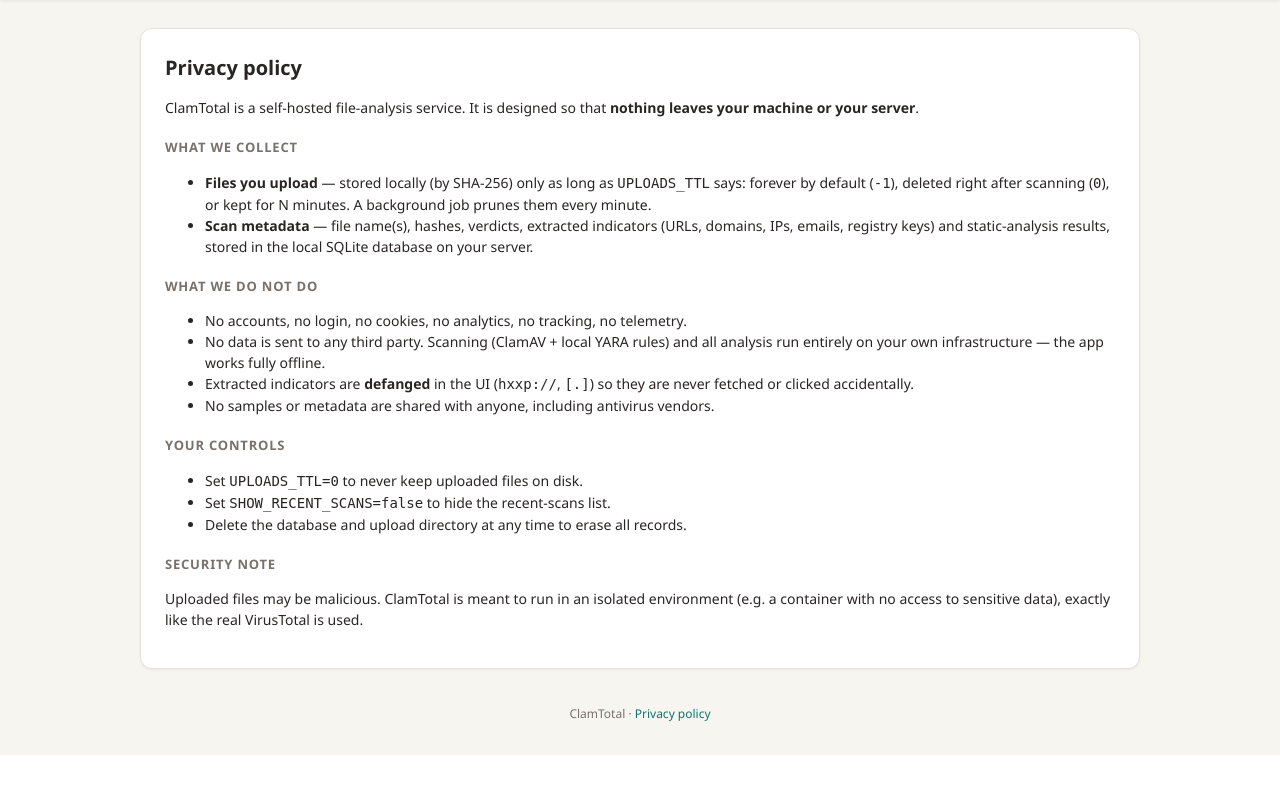
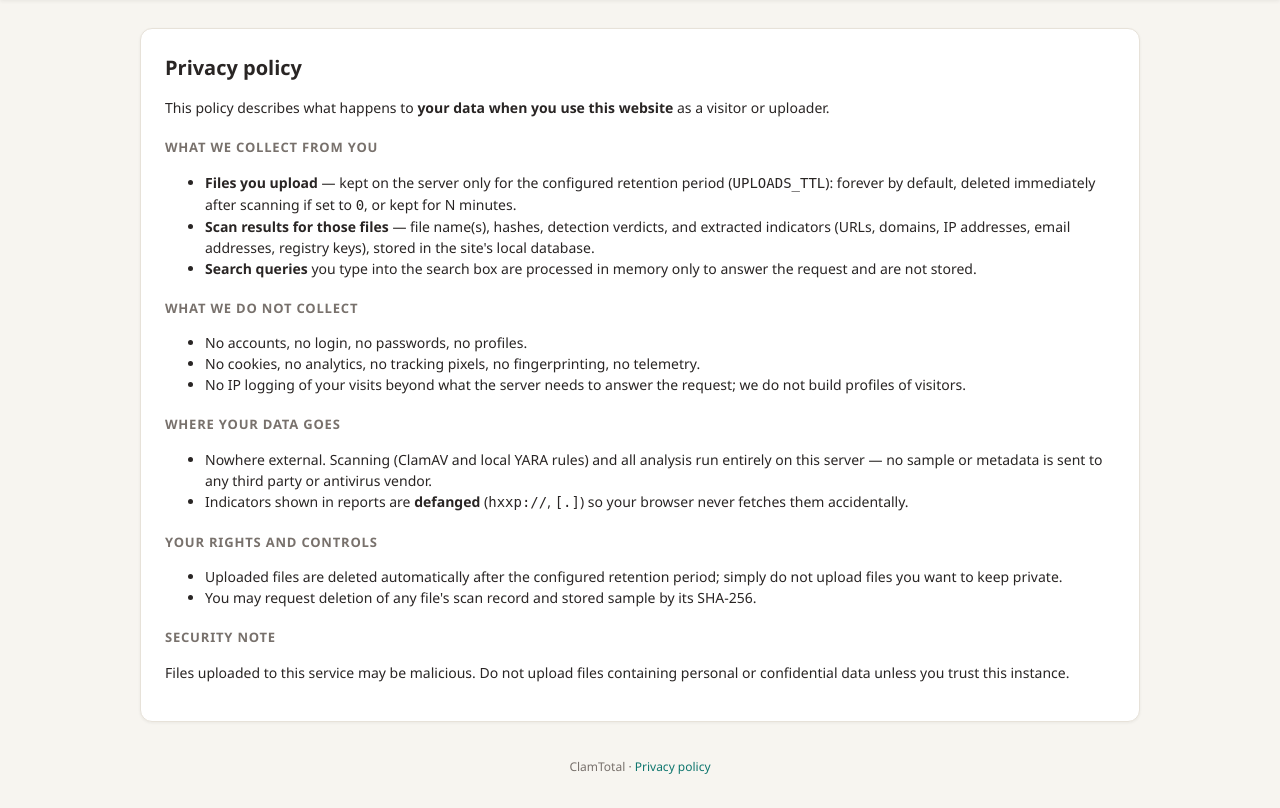
Before and after one commit to esoadamo/clamtotal, a FastAPI app: page /ui/privacy in a window 1280 px wide. Shown: the part 64-872 px from the top of the page. Before the commit the page ends 819 px from the top, so only its background shows below. Run offline with FastAPI, Linux system fonts and the light colour scheme.

Commit message:
ci: build and push container image to GHCR when tests pass on main; docs: rewrite privacy policy from the website user's perspective
Co-authored-by: esoadamo <esoadamo@users.noreply.github.com>

```diff
--- a/app/templates/base.html
+++ b/app/templates/base.html
@@ -9,11 +9,11 @@
 <meta property="og:type" content="website">
 <meta property="og:site_name" content="ClamTotal">
 <meta property="og:title" content="{{ og_title }}">
-<meta property="og:description" content="Analyze suspicious files with ClamAV — VirusTotal-style scan reports, self-hosted.">
+<meta property="og:description" content="Analyze suspicious files with ClamAV — VirusTotal-style scan reports.">
 <meta property="og:image" content="/static/og-card.svg">
 <meta name="twitter:card" content="summary_large_image">
 <meta name="twitter:title" content="{{ og_title }}">
-<meta name="twitter:description" content="Analyze suspicious files with ClamAV — VirusTotal-style scan reports, self-hosted.">
+<meta name="twitter:description" content="Analyze suspicious files with ClamAV — VirusTotal-style scan reports.">
 <meta name="twitter:image" content="/static/og-card.svg">
 <meta name="theme-color" content="#0f766e">
 <style>
--- a/app/templates/privacy.html
+++ b/app/templates/privacy.html
@@ -3,30 +3,35 @@
 {% block content %}
 <div class="card">
   <h2 style="font-size:20px; text-transform:none; letter-spacing:0; color:var(--text)">Privacy policy</h2>
-  <p>ClamTotal is a self-hosted file-analysis service. It is designed so that <strong>nothing leaves your machine or your server</strong>.</p>
+  <p>This policy describes what happens to <strong>your data when you use this website</strong> as a visitor or uploader.</p>
 
-  <h3 class="section-title" style="margin-top:20px">What we collect</h3>
+  <h3 class="section-title" style="margin-top:20px">What we collect from you</h3>
   <ul>
-    <li><strong>Files you upload</strong> — stored locally (by SHA-256) only as long as <code>UPLOADS_TTL</code> says: forever by default (<code>-1</code>), deleted right after scanning (<code>0</code>), or kept for N minutes. A background job prunes them every minute.</li>
-    <li><strong>Scan metadata</strong> — file name(s), hashes, verdicts, extracted indicators (URLs, domains, IPs, emails, registry keys) and static-analysis results, stored in the local SQLite database on your server.</li>
+    <li><strong>Files you upload</strong> — kept on the server only for the configured retention period (<code>UPLOADS_TTL</code>): forever by default, deleted immediately after scanning if set to <code>0</code>, or kept for N minutes.</li>
+    <li><strong>Scan results for those files</strong> — file name(s), hashes, detection verdicts, and extracted indicators (URLs, domains, IP addresses, email addresses, registry keys), stored in the site's local database.</li>
+    <li><strong>Search queries</strong> you type into the search box are processed in memory only to answer the request and are not stored.</li>
   </ul>
 
-  <h3 class="section-title" style="margin-top:20px">What we do not do</h3>
+  <h3 class="section-title" style="margin-top:20px">What we do not collect</h3>
   <ul>
-    <li>No accounts, no login, no cookies, no analytics, no tracking, no telemetry.</li>
-    <li>No data is sent to any third party. Scanning (ClamAV + local YARA rules) and all analysis run entirely on your own infrastructure — the app works fully offline.</li>
-    <li>Extracted indicators are <strong>defanged</strong> in the UI (<code>hxxp://</code>, <code>[.]</code>) so they are never fetched or clicked accidentally.</li>
-    <li>No samples or metadata are shared with anyone, including antivirus vendors.</li>
+    <li>No accounts, no login, no passwords, no profiles.</li>
+    <li>No cookies, no analytics, no tracking pixels, no fingerprinting, no telemetry.</li>
+    <li>No IP logging of your visits beyond what the server needs to answer the request; we do not build profiles of visitors.</li>
   </ul>
 
-  <h3 class="section-title" style="margin-top:20px">Your controls</h3>
+  <h3 class="section-title" style="margin-top:20px">Where your data goes</h3>
   <ul>
-    <li>Set <code>UPLOADS_TTL=0</code> to never keep uploaded files on disk.</li>
-    <li>Set <code>SHOW_RECENT_SCANS=false</code> to hide the recent-scans list.</li>
-    <li>Delete the database and upload directory at any time to erase all records.</li>
+    <li>Nowhere external. Scanning (ClamAV and local YARA rules) and all analysis run entirely on this server — no sample or metadata is sent to any third party or antivirus vendor.</li>
+    <li>Indicators shown in reports are <strong>defanged</strong> (<code>hxxp://</code>, <code>[.]</code>) so your browser never fetches them accidentally.</li>
+  </ul>
+
+  <h3 class="section-title" style="margin-top:20px">Your rights and controls</h3>
+  <ul>
+    <li>Uploaded files are deleted automatically after the configured retention period; simply do not upload files you want to keep private.</li>
+    <li>You may request deletion of any file's scan record and stored sample by its SHA-256.</li>
   </ul>
 
   <h3 class="section-title" style="margin-top:20px">Security note</h3>
-  <p>Uploaded files may be malicious. ClamTotal is meant to run in an isolated environment (e.g. a container with no access to sensitive data), exactly like the real VirusTotal is used.</p>
+  <p>Files uploaded to this service may be malicious. Do not upload files containing personal or confidential data unless you trust this instance.</p>
 </div>
 {% endblock %}
```
Also changed, not shown: tests/test_routes_extra.py (+14 -0 lines), .github/workflows/tests.yml, README.md.
